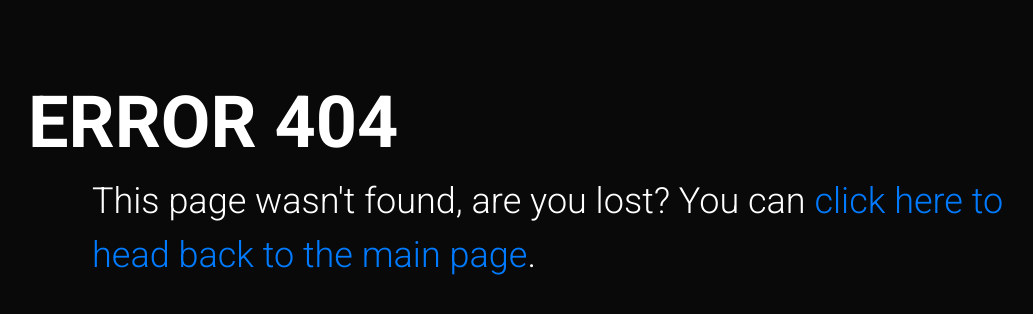
After one commit to HaiderZaidiDev/Financial-Data-Scraper, a Django app: template findata/pages/templates/error404.html in a window 1280 px wide. The commit adds this page. Shown: the top 314 px of the page, without its empty margins (100-1133 px from the left). Run offline with Django 3.2, Linux system fonts and the light colour scheme; the template is opened without the code that fills it, so the values that code supplies are empty; some libraries are stand-ins or nearby versions.

Commit message:
Error handling (404)

```diff
--- a/findata/findata/urls.py
+++ b/findata/findata/urls.py
@@ -15,10 +15,11 @@ Including another URLconf
 """
 from django.contrib import admin
 from django.urls import path
-from pages.views import homeView, error500View
+from pages.views import homeView, error500View, error404View
 from django.conf import settings
 from django.conf.urls.static import static
-handler505 = error500View
+handler500 = error500View
+handler404 = error404View
 
 urlpatterns = [
     path('admin/', admin.site.urls),
--- /dev/null
+++ b/findata/pages/templates/error404.html
@@ -0,0 +1,43 @@
+<!DOCTYPE html>
+{% load static %}
+<html>
+  <head>
+    <meta name="viewport" content="width=device-width, initial-scale=1, shrink-to-fit=no">
+
+    <!-- BootstrapCDN -->
+    <title> Financial Data </title>
+    <link rel="stylesheet" href="https://stackpath.bootstrapcdn.com/bootstrap/4.5.1/css/bootstrap.min.css" integrity="sha384-VCmXjywReHh4PwowAiWNagnWcLhlEJLA5buUprzK8rxFgeH0kww/aWY76TfkUoSX" crossorigin="anonymous">
+    <link href="findata/static/pages/main.css" rel="stylesheet"> <!-- Static files not served through Django as multiple Django sites are hosted on same domain. -->
+    <base href="/">
+  </head>
+
+
+  <body>
+    <!-- Header -->
+    <div class="row">
+      <div class="col-12 d-lg-block d-md-block d-sm-none d-none">
+        <div class="header">
+        <h1> Error 404 </h1>
+        <p>  This page wasn't found, are you lost? You can <a href="https://haiderzaidi.ca/financial-ratios">click here to head back to the main page</a>.</p>
+        </div>
+      </div>
+    </div>
+
+    <!-- Mobile Header -->
+    <div class="row">
+      <div class="col-12 d-lg-none d-md-none d-sm-block d-xs-block">
+        <div class="mobile-header">
+          <h1> Error </h1>
+          <p>  This page wasn't found, are you lost? You can <a href="https://haiderzaidi.ca/financial-ratios">click here to head back to the main page</a>.</p>
+        </div>
+      </div>
+    </div>
+
+
+        <!-- Bootstrap Dependencies -->
+        <script src="https://code.jquery.com/jquery-3.5.1.slim.min.js" integrity="sha384-DfXdz2htPH0lsSSs5nCTpuj/zy4C+OGpamoFVy38MVBnE+IbbVYUew+OrCXaRkfj" crossorigin="anonymous"></script>
+        <script src="https://cdn.jsdelivr.net/npm/popper.js@1.16.1/dist/umd/popper.min.js" integrity="sha384-9/reFTGAW83EW2RDu2S0VKaIzap3H66lZH81PoYlFhbGU+6BZp6G7niu735Sk7lN" crossorigin="anonymous"></script>
+        <script src="https://stackpath.bootstrapcdn.com/bootstrap/4.5.1/js/bootstrap.min.js" integrity="sha384-XEerZL0cuoUbHE4nZReLT7nx9gQrQreJekYhJD9WNWhH8nEW+0c5qq7aIo2Wl30J" crossorigin="anonymous"></script>
+
+  </body>
+<html>
--- a/findata/pages/templates/error500.html
+++ b/findata/pages/templates/error500.html
@@ -7,7 +7,7 @@
     <!-- BootstrapCDN -->
     <title> Financial Data </title>
     <link rel="stylesheet" href="https://stackpath.bootstrapcdn.com/bootstrap/4.5.1/css/bootstrap.min.css" integrity="sha384-VCmXjywReHh4PwowAiWNagnWcLhlEJLA5buUprzK8rxFgeH0kww/aWY76TfkUoSX" crossorigin="anonymous">
-    <link href="findata/static/pages/main.css" rel="stylesheet"> <!-- Static files not served through Django as multiple Django sites are hosted on same domain. -->
+    <link href="/findata/static/pages/main.css" rel="stylesheet"> <!-- Static files not served through Django as multiple Django sites are hosted on same domain. -->
     <base href="/">
   </head>
 
@@ -18,7 +18,7 @@
       <div class="col-12 d-lg-block d-md-block d-sm-none d-none">
         <div class="header">
         <h1> Error </h1>
-        <p>  Something went wrong, you might have entered an invalid ticker symbol. <a href="https://haiderzaidi.ca/financial-ratos">Click here to head back to the main page.</p>
+        <p>  Something went wrong, you might have entered an invalid ticker symbol. <a href="https://haiderzaidi.ca/financial-ratios">Click here to head back to the main page.</p>
         </div>
       </div>
     </div>
@@ -28,7 +28,7 @@
       <div class="col-12 d-lg-none d-md-none d-sm-block d-xs-block">
         <div class="mobile-header">
           <h1> Error </h1>
-          <p>  Something went wrong, you might have entered an invalid ticker symbol. <a href="https://haiderzaidi.ca/financial-ratos">Click here to head back to the main page.</p>
+          <p>  Something went wrong, you might have entered an invalid ticker symbol. <a href="https://haiderzaidi.ca/financial-ratios">Click here to head back to the main page.</p>
         </div>
       </div>
     </div>
```
Also changed, not shown: findata/pages/views.py (+5 -2 lines).
